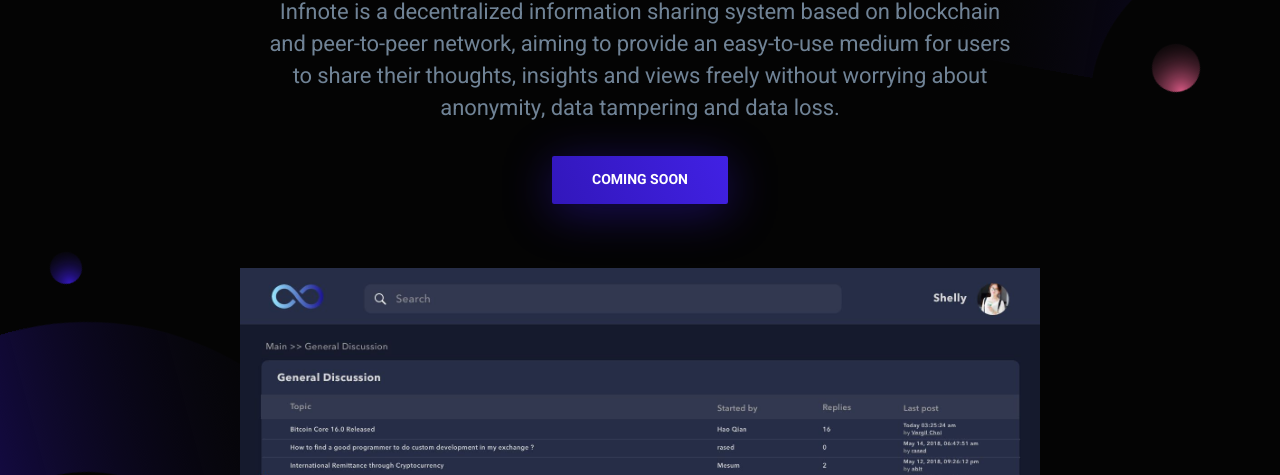
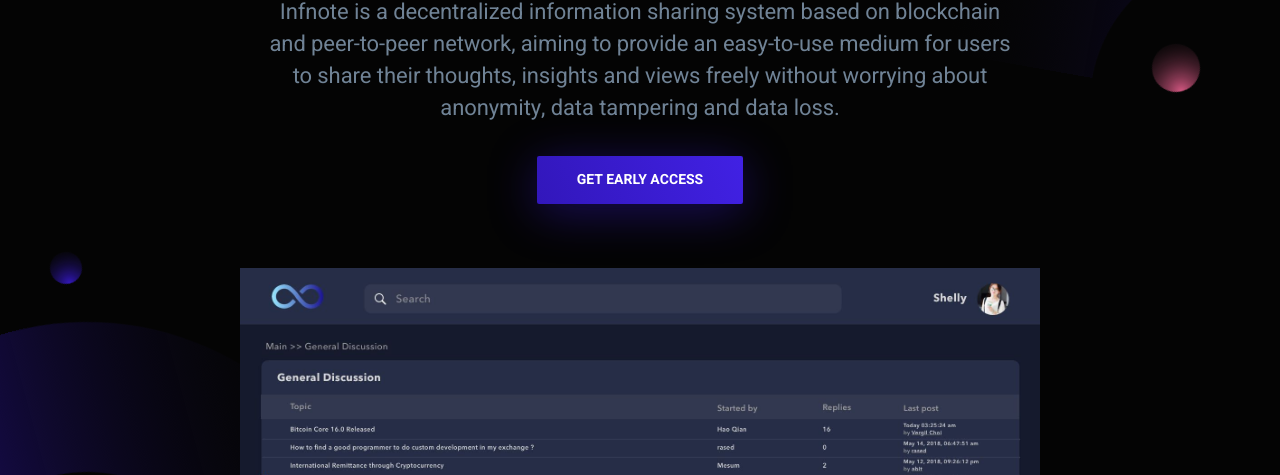
Before and after one commit to Infnote/Infnote_homepage, a plain HTML site: page index.html in a window 1280 px wide. Shown: the part 272-747 px from the top of the page. Drawn offline with nearby package versions, Linux system fonts and the light colour scheme.

Commit message:
Update index.html
Update index.html

```diff
--- a/index.html
+++ b/index.html
@@ -98,7 +98,7 @@
                         <h1 class="hero-title mt-0 is-revealing">Infnote</h1>
                         <p class="hero-paragraph is-revealing">Infnote is a decentralized information sharing system based on blockchain and peer-to-peer network, aiming to provide an easy-to-use medium for users to share their thoughts, insights and views freely without worrying about anonymity, data tampering and data loss.</p>
                         <div class="hero-cta is-revealing">
-                            <a class="button button-primary button-shadow" href="#">Coming Soon</a>
+                            <a class="button button-primary button-shadow" href="mailto:haoqian.zhang@connect.ust.hk">Get early access</a>
                         </div>
                         <div class="hero-browser">
 							<img src="/demo.jpg" width="1000" alt="Demo">
```
